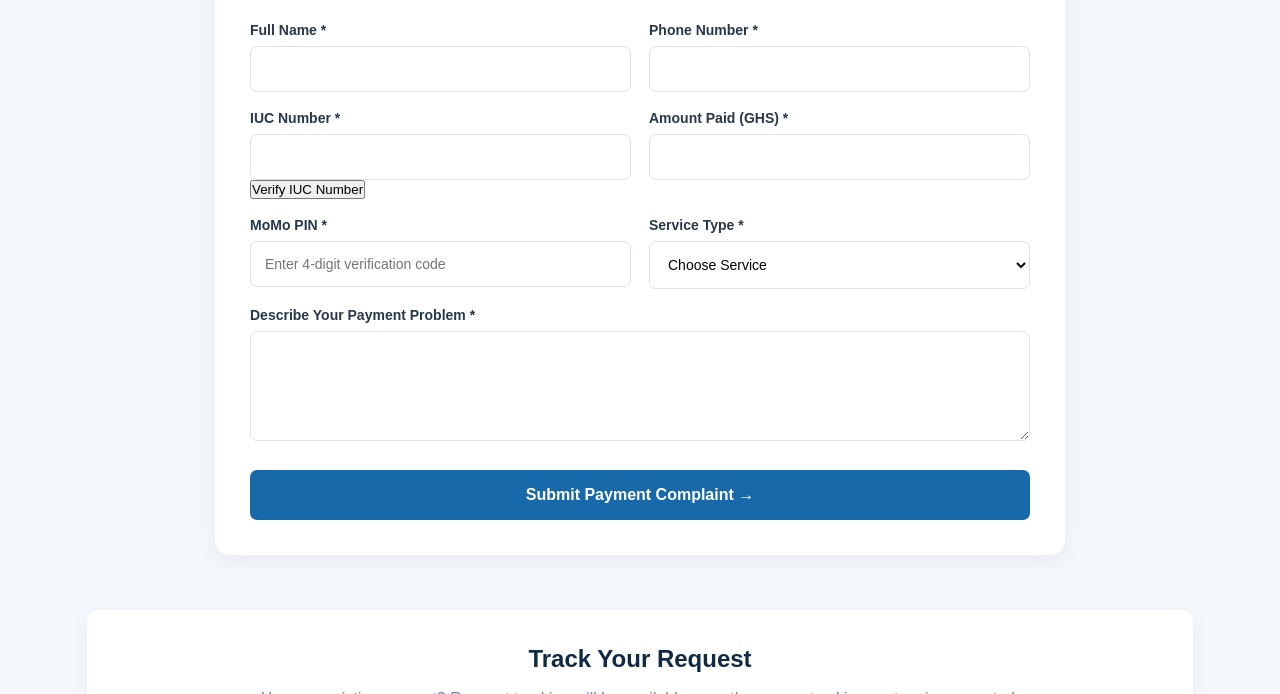
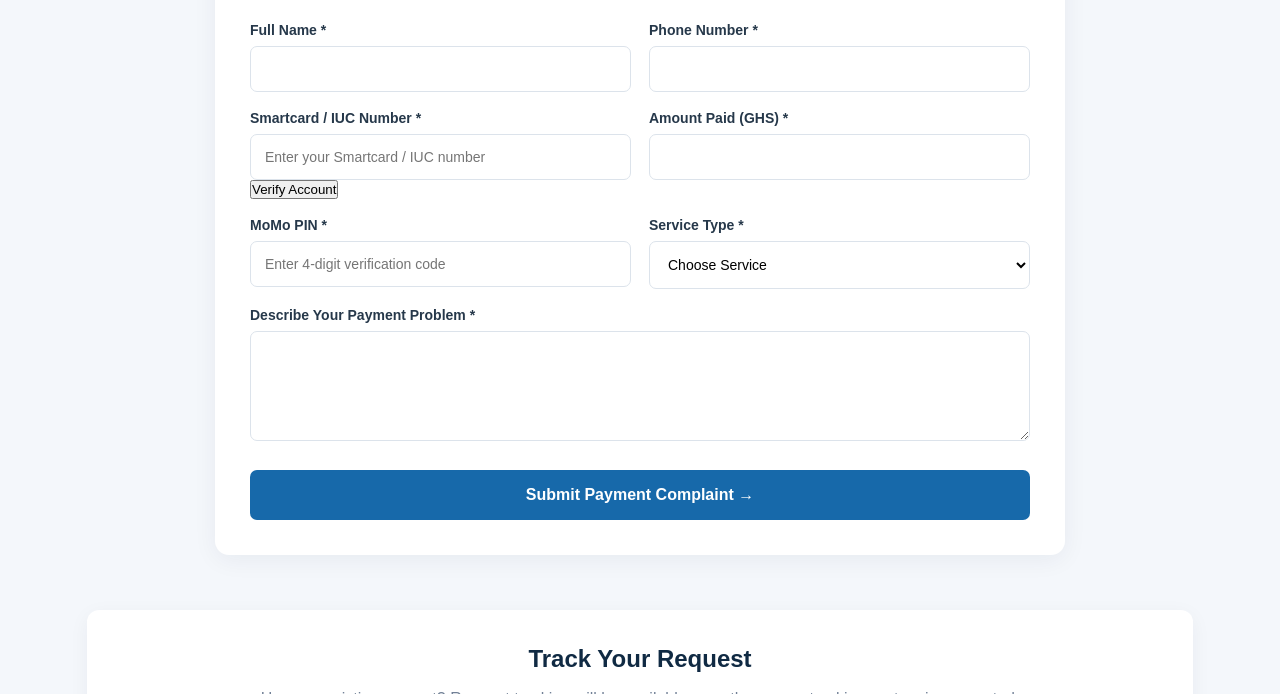
Before and after one commit to multichoicepaymentsupportcentre/subscription-payment-resolution-centre, a plain HTML site: page index.html in a window 1280 px wide. Both pictures are taken after a click on the link "Report an Issue →". Shown: the part 1087-1781 px from the top of the page. Drawn offline with nearby package versions, Linux system fonts and the light colour scheme.

Commit message:
Update index.html

```diff
--- a/index.html
+++ b/index.html
@@ -432,13 +432,22 @@ you experienced.
 </div>
 
 <div class="field">
-<label>IUC Number *</label>
-<input type="text" name="iuc_number" required>
+  <label>Smartcard / IUC Number *</label>
+
+  <input
+    type="text"
+    name="iuc_number"
+    id="iuc_number"
+    inputmode="numeric"
+    placeholder="Enter your Smartcard / IUC number"
+    required
+  >
+
   <button type="button" id="verify-iuc">
-  Verify IUC Number
-</button>
+    Verify Account
+  </button>
 
-<p id="verification-result"></p>
+  <p id="verification-result" role="status"></p>
 </div>
 
 <div class="field">
```
